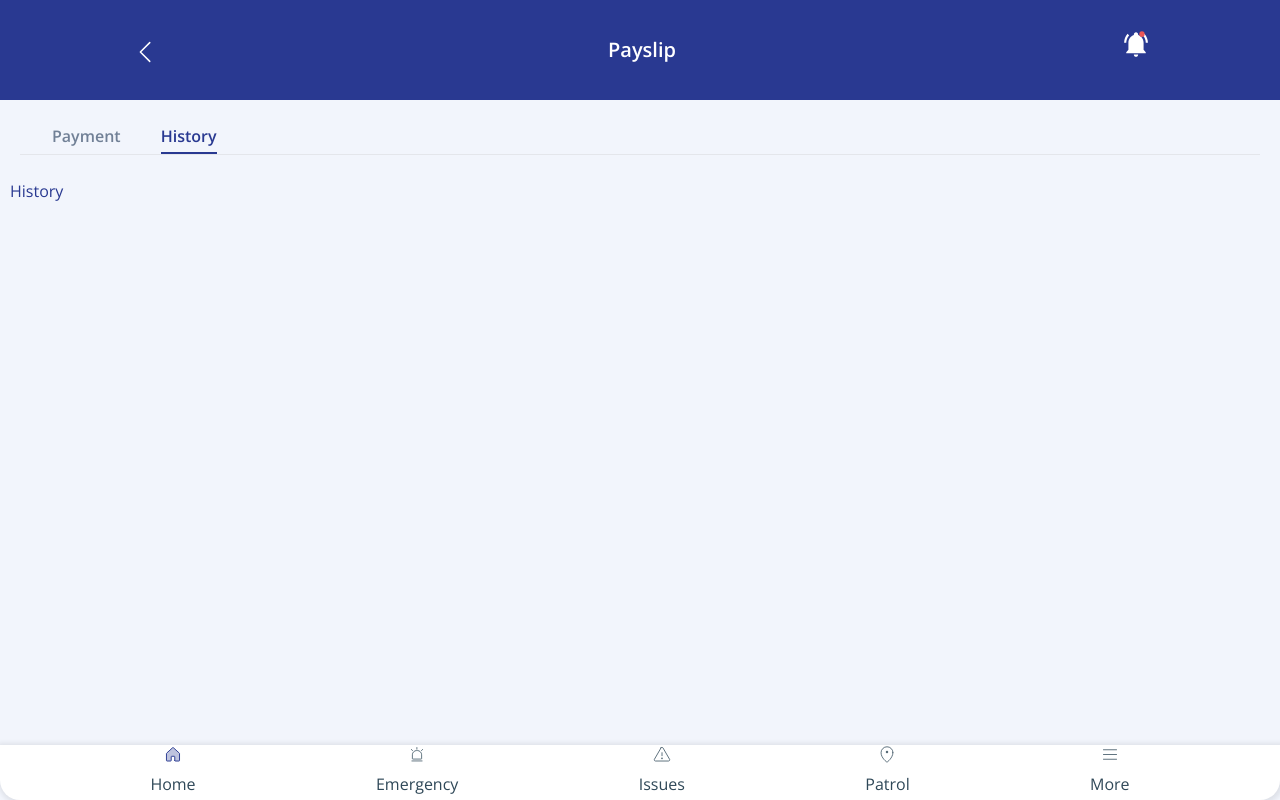
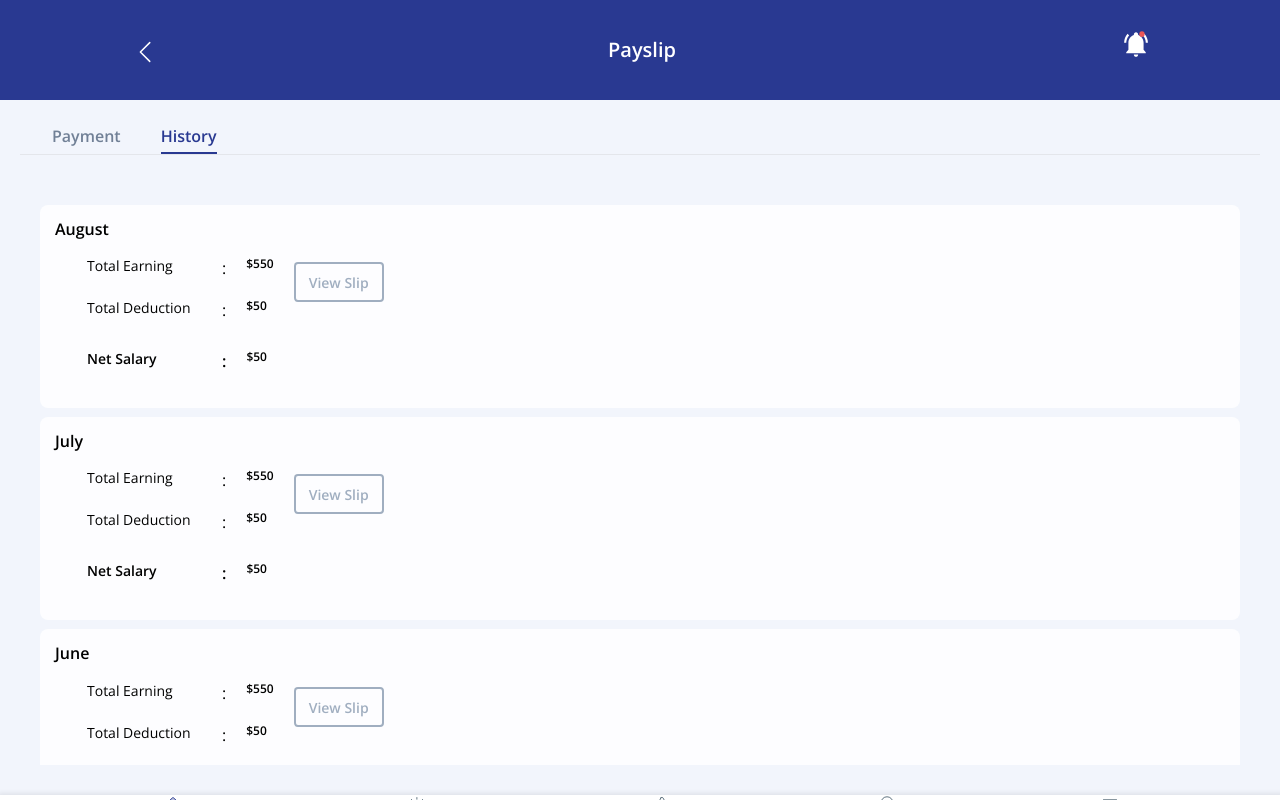
Before and after one commit to nexbe/saint7, a Next.js app: page /payslip in a window 1280 px wide. Both pictures are taken after a click on the item "History". Built offline with nearby package versions, Linux system fonts and the light colour scheme.

Commit message:
history-page-ui

```diff
--- /dev/null
+++ b/components/payslip/history/Card.js
@@ -0,0 +1,85 @@
+/** @jsxImportSource @emotion/react */
+import React from "react";
+import { css } from "@emotion/react";
+
+const Card = ({data}) => {
+  return (
+    <div css={styles.wrapper}>
+      <h3 css={styles.title}>{data}</h3>
+      <div css={styles.info}>
+        <ul>
+          <li>
+            <span> Total Earning</span>: <b>$550</b>
+          </li>
+          <li>
+            <span>Total Deduction </span>: <b>$50</b>
+          </li>
+          <li style={{ fontWeight: "600", marginTop: "9px" }}>
+            <span>Net Salary</span>: <b>$50</b>
+          </li>
+        </ul>
+        <button css={styles.viewSlipBtn}>View Slip</button>
+      </div>
+    </div>
+  );
+};
+
+export default Card;
+
+const styles = {
+  wrapper: css`
+    border-radius: 8px;
+    background: rgba(255, 255, 255, 0.8);
+    padding:15px;
+  `,
+  title: css`
+    font-weight: 700;
+    color: #000;
+    font-size: 16px;
+  `,
+  info: css`
+    display: flex;
+    flex-direction: row;
+    gap: 20px;
+
+    ul {
+      display: flex;
+      flex-direction: column;
+      gap: 10px;
+      margin-top: 5px;
+    }
+    li {
+      color: #000;
+      font-weight: 400;
+      display: flex;
+    }
+    b {
+      font-weight: 600;
+      text-align: left;
+      padding-left: 20px;
+      font-size: 12px;
+    }
+    span {
+      min-width: 125px;
+      text-align: left;
+      font-size: 14px;
+      margin-right: 10px;
+      display: inline-block;
+    }
+  `,
+  viewSlipBtn: css`
+    padding: 5px;
+    border-radius: 4px;
+    border: 2px solid #a0aec0;
+    background: transparent;
+    color: #a0aec0;
+    font-weight: 700;
+    font-size: 14px;
+    text-align:center;
+    cursor: pointer;
+    margin-top:15px;
+    height:40px;
+    max-width: 200px;
+    min-width: 90px;
+  `,
+};
--- /dev/null
+++ b/components/payslip/history/History.js
@@ -0,0 +1,31 @@
+/** @jsxImportSource @emotion/react */
+import React from "react";
+import { css } from "@emotion/react";
+import Card from "./Card";
+
+const History = () => {
+  return (
+    <div css={styles.wrapper}>
+      <Card data={"August"} />
+      <Card data={"July"} />
+      <Card data={"June"} />
+      <Card data={"May"} />
+    </div>
+  );
+};
+
+export default History;
+
+const styles = {
+  wrapper: css`
+    display: flex;
+    flex-direction: column;
+    gap: 9px;
+    max-height: 70vh;
+    overflow-y: scroll;
+
+    @media (min-width: 440px) {
+      margin: 30px;
+    }
+  `,
+};
--- a/components/payslip/payment/Payment.js
+++ b/components/payslip/payment/Payment.js
@@ -83,8 +83,11 @@ const styles = {
     padding: 20px;
     background: var(--white);
     box-shadow: -1px 1px 4px 0px rgba(0, 0, 0, 0.08);
-    max-height: 72vh;
+    max-height: 71vh;
     overflow-y: scroll;
+    @media (min-width: 440px) {
+      margin: 30px;
+    }
   `,
   title: css`
     color: #345165;
--- a/pages/payslip/index.js
+++ b/pages/payslip/index.js
@@ -4,6 +4,7 @@ import Layout from "../../components/layout/Layout";
 import { css } from "@emotion/react";
 import HeaderNoti from "../../components/layout/HeaderNoti";
 import Payment from "../../components/payslip/payment/Payment";
+import History from "../../components/payslip/history/History";
 
 const index = () => {
   const [activeComponent, setActiveComponent] = useState("payment");
@@ -23,7 +24,7 @@ const index = () => {
         </li>
       </ul>
       <div css={styles.tabComponent}>
-        {activeComponent === "payment" ? <Payment /> : <div>History </div>}
+        {activeComponent === "payment" ? <Payment /> : <History />}
       </div>
     </Layout>
   );
```
